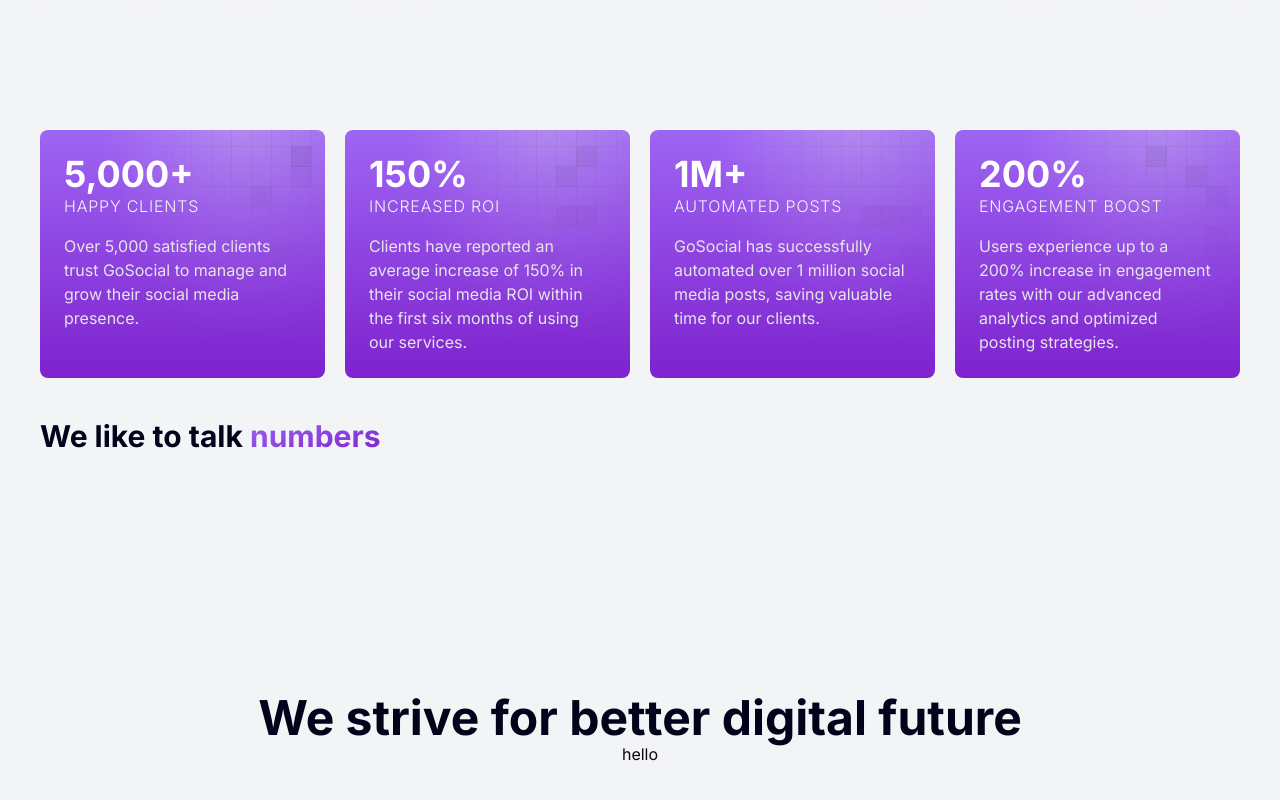
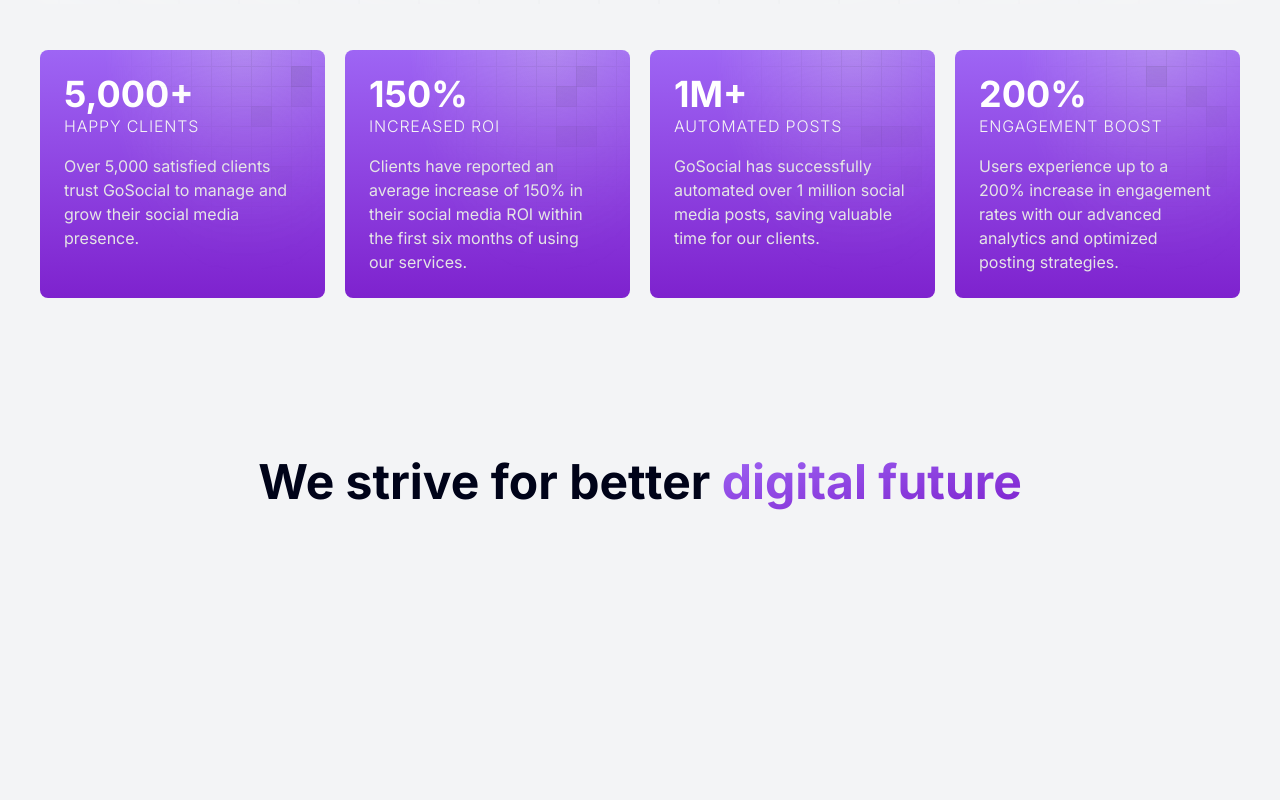
Before and after one commit to borisvicena/gosocial, a Next.js app: page / in a window 1280 px wide. Shown: the part 796-1596 px from the top of the page. Built offline with nearby package versions, Linux system fonts and the light colour scheme.

Commit message:
refactor(text): Removed useless text

```diff
--- a/components/About.tsx
+++ b/components/About.tsx
@@ -3,11 +3,14 @@ import React from "react";
 const About = () => {
   return (
     <section id="about">
-      <div className="relative py-20 h-[100vh]">
-        <h2 className="dark:text-white text-black-100 heading">We strive for better digital future</h2>
-        <div className="flex flex-wrap items-center justify-center">
-          <p>hello</p>
-        </div>
+      <div className="relative py-20 h-[100vh] max-w-7xl w-full">
+        <h2 className="dark:text-white text-black-100 heading">
+          We strive for better{" "}
+          <span className="bg-gradient-to-br from-[#9e65f4] dark:to-[#cbacf9] to-purple-700 bg-clip-text text-transparent">
+            {" "}
+            digital future
+          </span>
+        </h2>
       </div>
     </section>
   );
--- a/components/KeyStatistics.tsx
+++ b/components/KeyStatistics.tsx
@@ -4,8 +4,7 @@ import { gridItems } from "@/data";
 
 const KeyStatistics = () => {
   return (
-    <div className="py-20 lg:py-40 max-w-7xl w-full">
-      <div>
+    <div className="py-20 lg:py-30 max-w-7xl w-full">
       <div className="grid grid-cols-1 sm:grid-cols-2 md:grid-cols-2 lg:grid-cols-4 gap-10 md:gap-5 mx-auto">
         {gridItems.map(({ id, title, value, description }) => (
           <div
@@ -21,13 +20,6 @@ const KeyStatistics = () => {
           </div>
         ))}
       </div>
-      </div>{" "}
-      <p className="text-black-100 dark:text-white font-bold text-3xl mt-10">
-        We like to talk{" "}
-        <span className="bg-gradient-to-br from-[#9e65f4] dark:to-[#cbacf9] to-purple-700 bg-clip-text text-transparent">
-          numbers
-        </span>
-      </p>
     </div>
   );
 };
```
Lines whose indentation alone changed are shown as unchanged.
